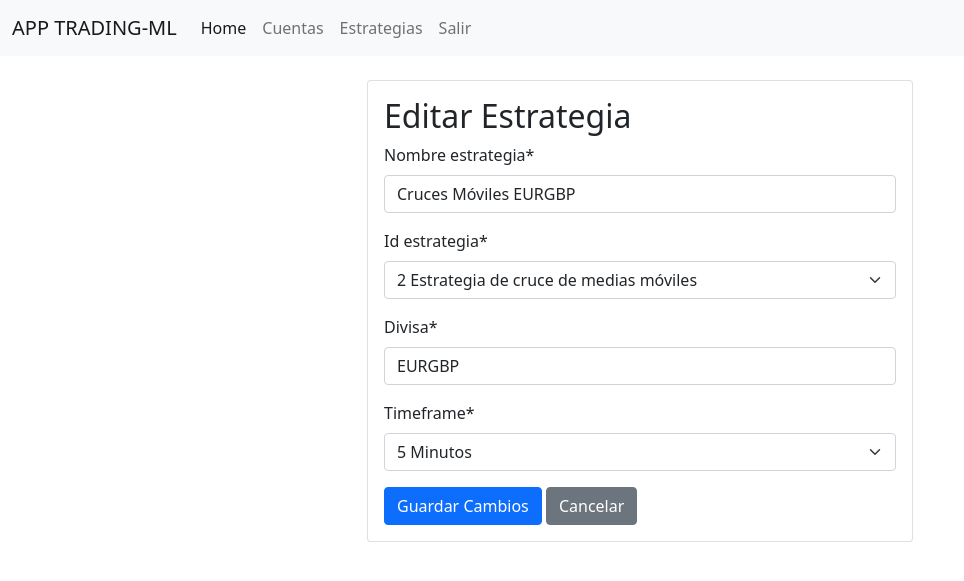
After one commit to edwin1327/trading, a Django app: page /editar_estrategia/1/ in a window 1280 px wide. The commit adds this page. Shown: the top 581 px of the page, without its empty margins (0-964 px from the left). Run offline with Django 4.2, Linux system fonts and the light colour scheme; data comes from the database, SQL or seed files in the repository; both versions use the stored data as it was after the commit; some libraries are stand-ins or nearby versions.

Commit message:
CRUD operaciones usuario, Funcional C-R-U, pendiente Delete

```diff
--- a/cuentas/forms.py
+++ b/cuentas/forms.py
@@ -6,14 +6,17 @@ class AgregarCuentaForm(forms.ModelForm):
         model = Cuenta
         fields = ['name_broker', 'numero_cuenta', 'pass_server', 'server']
 
+class EditarCuentaForm(forms.ModelForm):
+    class Meta:
+        model = Cuenta
+        fields = ['name_broker', 'numero_cuenta', 'pass_server', 'server']  # Lista de campos que deseas editar
 
 class AgregarEstrategiaForm(forms.ModelForm):
     class Meta:
         model = Crear_Estrategia
         fields = ['nombre_estrategia', 'id_estrategia', 'divisa', 'timeframe']
 
-
-class EditarCuentaForm(forms.ModelForm):
+class EditarEstrategiaForm(forms.ModelForm):
     class Meta:
-        model = Cuenta
-        fields = ['name_broker', 'numero_cuenta', 'pass_server', 'server']  # Lista de campos que deseas editar
+        model = Crear_Estrategia
+        fields = ['nombre_estrategia', 'id_estrategia', 'divisa', 'timeframe']
--- /dev/null
+++ b/cuentas/templates/editar_estrategia.html
@@ -0,0 +1,25 @@
+{% extends 'base.html' %}
+
+{% block content %}
+
+{% load crispy_forms_tags %}
+<br>
+<div class="container">
+    <div class="row justify-content-center">
+        <div class="col-md-6">
+            <div class="card">
+                <div class="card-body">
+                    <h2>Editar Estrategia</h2>
+                    <form method="post">
+                        {% csrf_token %}
+                        {{ form | crispy }}
+                        <button type="submit" class="btn btn-primary">Guardar Cambios</button>
+                        <a href="{% url 'cuentas_usuario' %}" class="btn btn-secondary">Cancelar</a>
+                    </form>
+                </div>
+            </div>
+        </div>
+    </div>
+</div>
+
+{% endblock %}
--- a/cuentas/templates/operaciones.html
+++ b/cuentas/templates/operaciones.html
@@ -39,7 +39,7 @@
                             {% endif %}
                         </td>
                     <td>
-                        <a href="#" class="btn btn-warning">Editar</a>
+                        <a href="{% url 'editar_estrategia' estrategia_id=estrategia_usuario.id %}" class="btn btn-warning">Editar</a>
                         <a href="#" class="btn btn-danger">Eliminar</a>
                     </td>
                 </tr>
--- a/cuentas/urls.py
+++ b/cuentas/urls.py
@@ -6,10 +6,11 @@ urlpatterns = [
     path('cuentas_usuario/', views.cuentas_usuario, name='cuentas_usuario'),
     path('crear_cuenta/', views.crear_cuenta, name='crear_cuenta'),
     path('eliminar_cuenta/<int:cuenta_id>/', views.eliminar_cuenta, name='eliminar_cuenta'),
-    path('editar_cuenta/<int:cuenta_id>/', views.editar_cuenta, name='editar_cuenta'),  # Nueva URL
+    path('editar_cuenta/<int:cuenta_id>/', views.editar_cuenta, name='editar_cuenta'),
     path('estrategias/', views.estrategias, name='estrategias'),
     path('operar-metatrader/<int:cuenta_id>/', views.operar_metatrader, name='operar_metatrader'),
     path('crear_estrategia/', views.crear_estrategia, name='crear_estrategia'),
+    path('editar_estrategia/<int:estrategia_id>/', views.editar_estrategia, name='editar_estrategia'),
     path('cambiar_estado_estrategia/', views.cambiar_estado_estrategia, name='cambiar_estado_estrategia'),
     path('ejecutar_codigo_python/<int:estrategia_id>/', views.ejecutar_codigo_python, name='ejecutar_codigo_python'),
 ]
--- a/cuentas/views.py
+++ b/cuentas/views.py
@@ -7,7 +7,7 @@ from django.views.decorators.csrf import csrf_exempt
 from django.http import JsonResponse
 from django.utils import timezone
 from threading import Thread
-from .forms import AgregarCuentaForm, AgregarEstrategiaForm, EditarCuentaForm
+from .forms import AgregarCuentaForm, AgregarEstrategiaForm, EditarCuentaForm, EditarEstrategiaForm
 from .models import Cuenta, Estrategia, Crear_Estrategia
 from schedule import every, run_pending, cancel_job
 import pytz, time
@@ -149,6 +149,23 @@ def crear_estrategia(request):
         form = AgregarEstrategiaForm()
     return render(request, 'crear_estrategia.html', {'form': form})
 
+# ======================= Formulario editar estrategia de Trading ====================
+
+def editar_estrategia(request, estrategia_id):
+    estrategia = Crear_Estrategia.objects.get(id=estrategia_id)
+    if request.method == 'POST':
+        form = EditarEstrategiaForm(request.POST, instance=estrategia)
+        if form.is_valid():
+            # Recupera cuenta_id de la sesión
+            cuenta_id = request.session.get('cuenta_id')
+            form.save()
+            return redirect('operar_metatrader', cuenta_id=cuenta_id)  # Redirige de nuevo a la página de operaciones o ajusta el nombre de la URL
+
+    else:
+        form = EditarEstrategiaForm(instance=estrategia)
+
+    return render(request, 'editar_estrategia.html', {'form': form, 'estrategia': estrategia})
+
 # ======================= Cambiar estado de estrategia de Trading ====================
 
 @csrf_exempt
```
Also changed, not shown: db.sqlite3.
